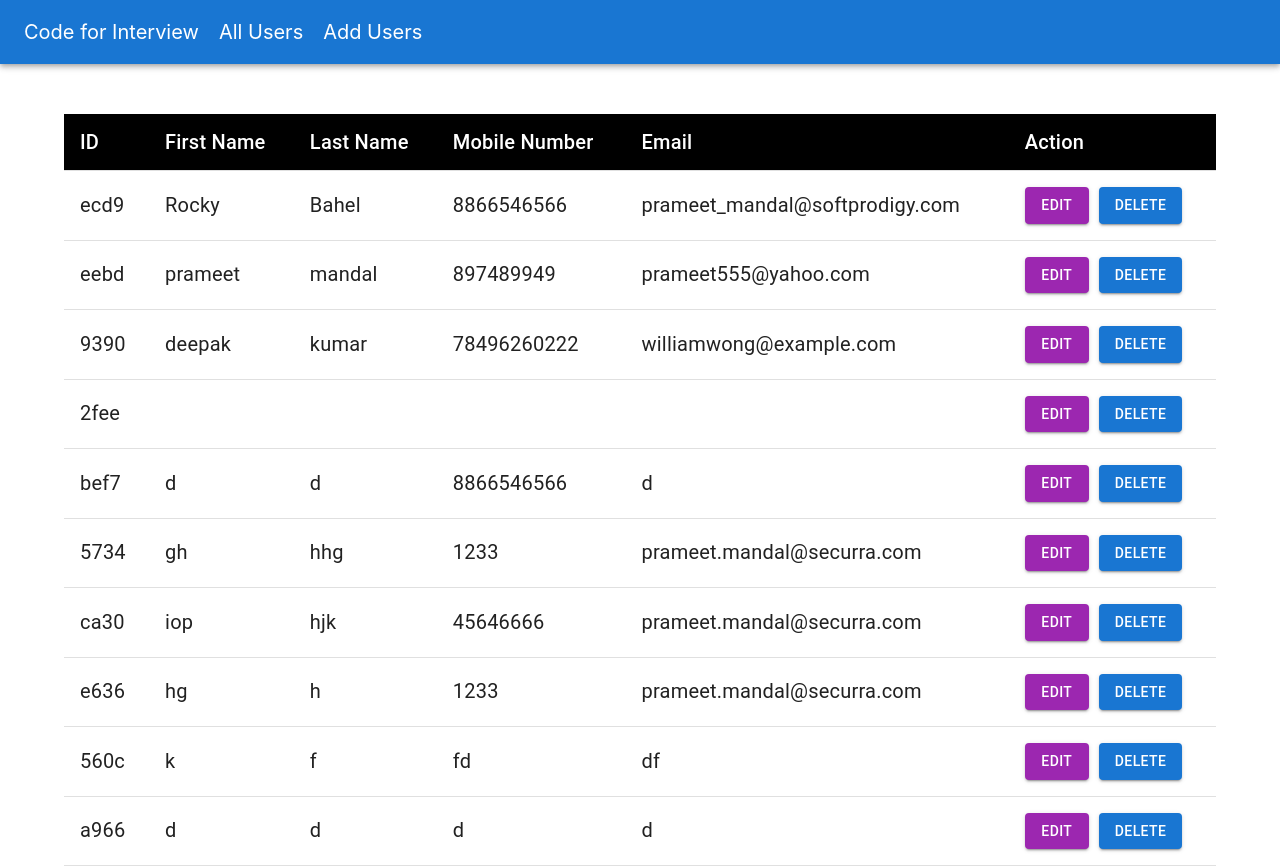
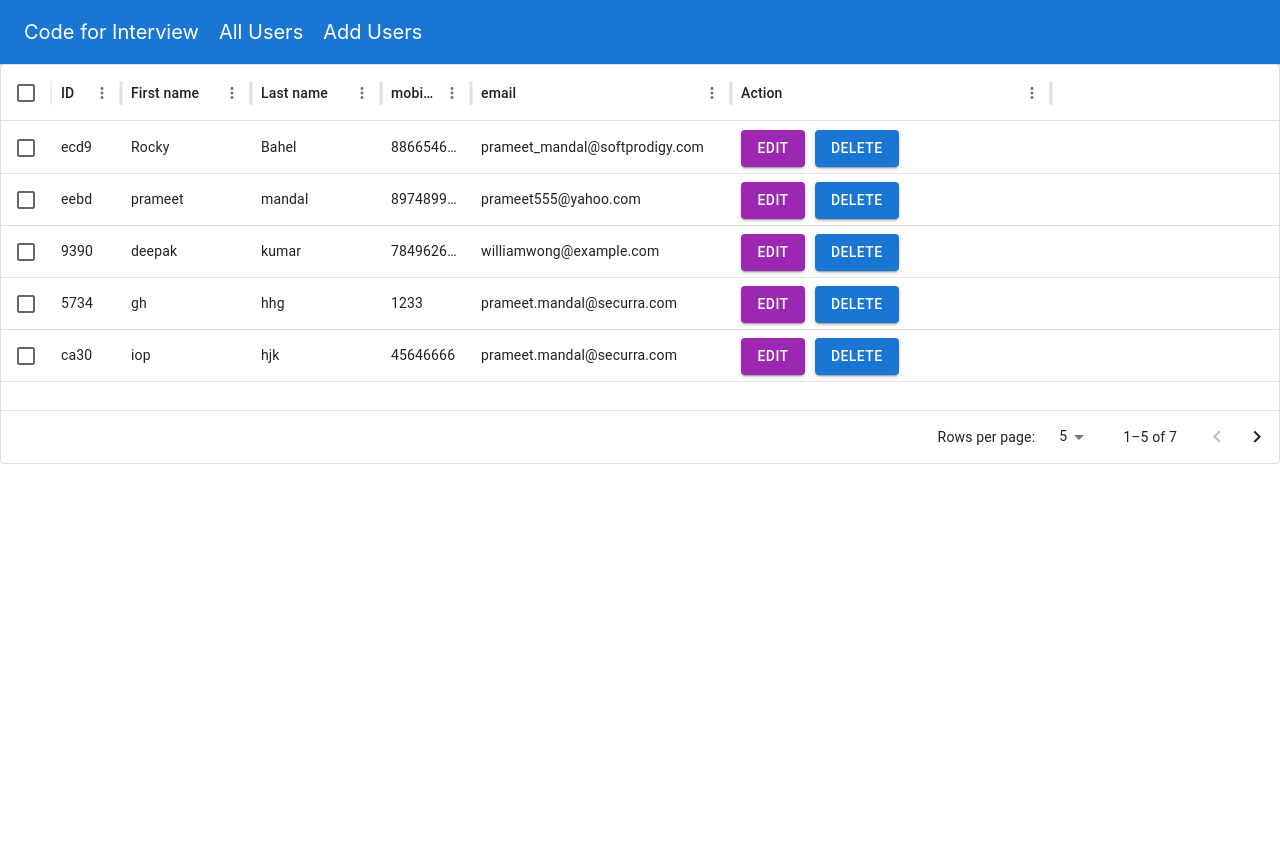
Before and after one commit to prameet123/crud_reactjs, a React (Create React App) app: page / in a window 1280 px wide. After the commit the page ends 800 px from the top, so only its background shows below. Built offline with nearby package versions, Linux system fonts and the light colour scheme; data requests are answered from the project's data file.

Commit message:
added data table

```diff
--- a/package.json
+++ b/package.json
@@ -7,6 +7,7 @@
     "@emotion/styled": "^11.11.0",
     "@mui/icons-material": "^5.15.11",
     "@mui/material": "^5.15.11",
+    "@mui/x-data-grid": "^7.1.1",
     "@testing-library/jest-dom": "^5.17.0",
     "@testing-library/react": "^13.4.0",
     "@testing-library/user-event": "^13.5.0",
--- a/src/App.js
+++ b/src/App.js
@@ -3,6 +3,7 @@ import AllUsers from './components/AllUsers';
 import AddUsers from './components/AddUsers';
 import EditUser from './components/EditUser';
 import CodeForInterview from './components/CodeForInterview';
+import DataTable from './components/DataTable';
 import { BrowserRouter as Router, Routes, Route } from 'react-router-dom';
 
 function App() {
@@ -13,7 +14,7 @@ function App() {
         <Route path="/add-user" element={<AddUsers />} />
         <Route path="/all-users" element={<AllUsers />} />
         <Route path="/edit-user/:id" element={<EditUser />} />
-        <Route path="/" element={<AllUsers />} />
+        <Route path="/" element={<DataTable />} />
       </Routes>
     </Router>
   );
--- a/src/components/AllUsers.jsx
+++ b/src/components/AllUsers.jsx
@@ -1,79 +1,82 @@
+import * as React from 'react';
 import { useEffect, useState } from 'react';
-import { Table, TableHead, TableBody, TableRow, TableCell, styled, Button } from '@mui/material';
+import { DataGrid } from '@mui/x-data-grid';
+import { Button } from '@mui/material';
+import { Link } from 'react-router-dom';
 import { getUsers, deleteUser } from '../service/api';
-import { Link } from 'react-router-dom';
-const TableCss = styled(Table)`
-	width: 90%;
-	margin: 50px auto 0 auto;
-`;
-const Thead = styled(TableRow)`
-	background: #000;
-	& > th {
-		color: #fff;
-		font-size: 20px;
-	}
-`;
-const Tbody = styled(TableRow)`
-	& > td {
-		font-size: 20px;
-	}
-`;
-const AllUsers = () => {
+
+export default function DataTable() {
 	const [users, setUser] = useState([]);
 	useEffect(() => {
 		getUserDetails();
 	}, []);
+	const columns = [
+		{ field: 'id', headerName: 'ID', width: 70 },
+		{ field: 'firstName', headerName: 'First name', width: 130 },
+		{ field: 'lastName', headerName: 'Last name', width: 130 },
+		{
+			field: 'mobileNumber',
+			headerName: 'mobileNumber',
+			width: 90,
+		},
+		{
+			field: 'email',
+			headerName: 'email',
+			description: 'This column has a value getter and is not sortable.',
+			width: 260,
+		},
+		{
+			field: 'actiom',
+			headerName: 'Action',
+			description: 'This column has a value getter and is not sortable.',
+			width: 320,
+			renderCell: (params) => (
+				<>
+					<Button
+						variant="contained"
+						color="secondary"
+						component={Link} // Use Link component for navigation
+						to={`/edit-user/${params.row.id}`} // Access id from params
+						style={{ marginRight: 10 }}
+					>
+						Edit
+					</Button>
+					<Button
+						variant="contained"
+						onClick={() => deleteUserButton(params.row.id)} // Call deleteUserButton with id
+					>
+						Delete
+					</Button>
+				</>
+			),
+		},
+	];
 
 	const getUserDetails = async () => {
 		const response = await getUsers();
 		setUser(response.data);
 	};
 	const deleteUserButton = async (id) => {
-		await deleteUser(id);
-		await getUserDetails();
+		try {
+			await deleteUser(id);
+			await getUserDetails();
+		} catch (error) {
+			console.error('Error deleting user:', error);
+		}
 	};
 	return (
-		<TableCss>
-			<TableHead>
-				<Thead>
-					<TableCell>ID</TableCell>
-					<TableCell>First Name</TableCell>
-					<TableCell>Last Name</TableCell>
-					<TableCell>Mobile Number</TableCell>
-					<TableCell>Email</TableCell>
-					<TableCell>Action</TableCell>
-				</Thead>
-			</TableHead>
-			<TableBody>
-				{users.map((user) => (
-					<Tbody>
-						<TableCell>{user.id}</TableCell>
-						<TableCell>{user.firstName}</TableCell>
-						<TableCell>{user.lastName}</TableCell>
-						<TableCell>{user.mobileNumber}</TableCell>
-						<TableCell>{user.email}</TableCell>
-						<TableCell>
-
-							<Button
-								variant="contained"
-								color="secondary"
-								component={Link}
-								to={`/edit-user/${user.id}`}
-                style={{ marginRight: 10 }}>
-								Edit
-							</Button>
-              <Button
-								variant="contained"
-
-								onClick={() => deleteUserButton(user.id)}
-							>
-								Delete
-							</Button>
-						</TableCell>
-					</Tbody>
-				))}
-			</TableBody>
-		</TableCss>
+		<div style={{ height: '100%', width: '100%' }}>
+			<DataGrid
+				rows={users}
+				columns={columns}
+				initialState={{
+					pagination: {
+						paginationModel: { page: 0, pageSize: 5 },
+					},
+				}}
+				pageSizeOptions={[5, 10]}
+				checkboxSelection
+			/>
+		</div>
 	);
-};
-export default AllUsers;
+}
--- /dev/null
+++ b/src/components/DataTable.jsx
@@ -0,0 +1,87 @@
+import * as React from 'react';
+import { useEffect, useState } from 'react';
+import { DataGrid } from '@mui/x-data-grid';
+import { Button } from '@mui/material';
+import { Link } from 'react-router-dom';
+import { getUsers, deleteUser } from '../service/api';
+
+
+
+
+export default function DataTable() {
+
+    const [users, setUser] = useState([]);
+	useEffect(() => {
+		getUserDetails();
+	}, []);
+    const columns = [
+        { field: 'id', headerName: 'ID', width: 70 },
+        { field: 'firstName', headerName: 'First name', width: 130 },
+        { field: 'lastName', headerName: 'Last name', width: 130 },
+        {
+          field: 'mobileNumber',
+          headerName: 'mobileNumber',
+          width: 90,
+        },
+        {
+          field: 'email',
+          headerName: 'email',
+          description: 'This column has a value getter and is not sortable.',
+          width: 260,
+        },
+        {
+          field: 'actiom',
+          headerName: 'Action',
+          description: 'This column has a value getter and is not sortable.',
+          width: 320,
+          renderCell: (params) => (
+              <>
+                <Button
+                  variant="contained"
+                  color="secondary"
+                  component={Link} // Use Link component for navigation
+                  to={`/edit-user/${params.row.id}`} // Access id from params
+                  style={{ marginRight: 10 }}
+
+                >
+                  Edit
+                </Button>
+                <Button
+                  variant="contained"
+                  onClick={() => deleteUserButton(params.row.id)}  // Call deleteUserButton with id
+                >
+                  Delete
+                </Button>
+              </>
+            )
+        },
+      ];
+
+	const getUserDetails = async () => {
+		const response = await getUsers();
+		setUser(response.data);
+	};
+	const deleteUserButton = async (id) => {
+        try {
+          await deleteUser(id);
+          await getUserDetails();
+        } catch (error) {
+          console.error('Error deleting user:', error);
+        }
+      };
+  return (
+    <div style={{ height: 400, width: '100%' }}>
+      <DataGrid
+        rows={users}
+        columns={columns}
+        initialState={{
+          pagination: {
+            paginationModel: { page: 0, pageSize: 5 },
+          },
+        }}
+        pageSizeOptions={[5, 10]}
+        checkboxSelection
+      />
+    </div>
+  );
+}
--- a/src/database/db.json
+++ b/src/database/db.json
@@ -20,20 +20,6 @@
       "lastName": "kumar",
       "mobileNumber": "78496260222",
       "email": "williamwong@example.com"
-    },
-    {
-      "id": "2fee",
-      "firstName": "",
-      "lastName": "",
-      "mobileNumber": "",
-      "email": ""
-    },
-    {
-      "id": "bef7",
-      "firstName": "d",
-      "lastName": "d",
-      "mobileNumber": "8866546566",
-      "email": "d"
     },
     {
       "id": "5734",
@@ -62,13 +48,6 @@
       "lastName": "f",
       "mobileNumber": "fd",
       "email": "df"
-    },
-    {
-      "id": "a966",
-      "firstName": "d",
-      "lastName": "d",
-      "mobileNumber": "d",
-      "email": "d"
     }
   ]
 }
```
Also changed, not shown: 1 other file (tests, documents, lock files or other folders).
